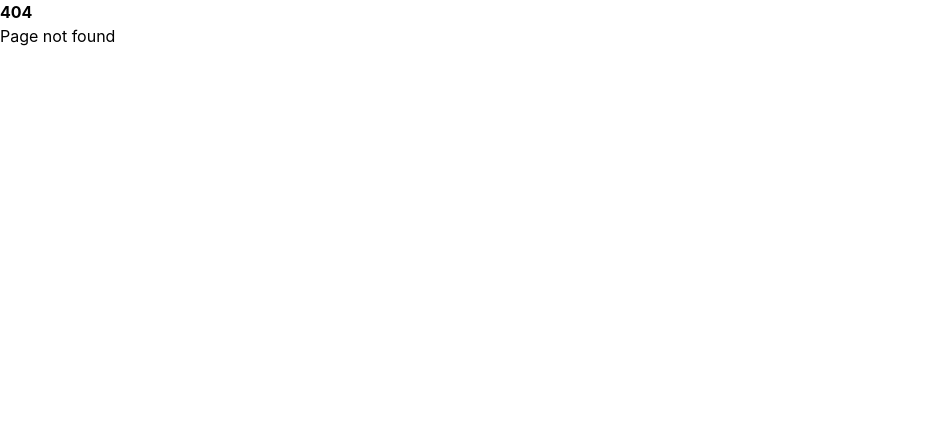
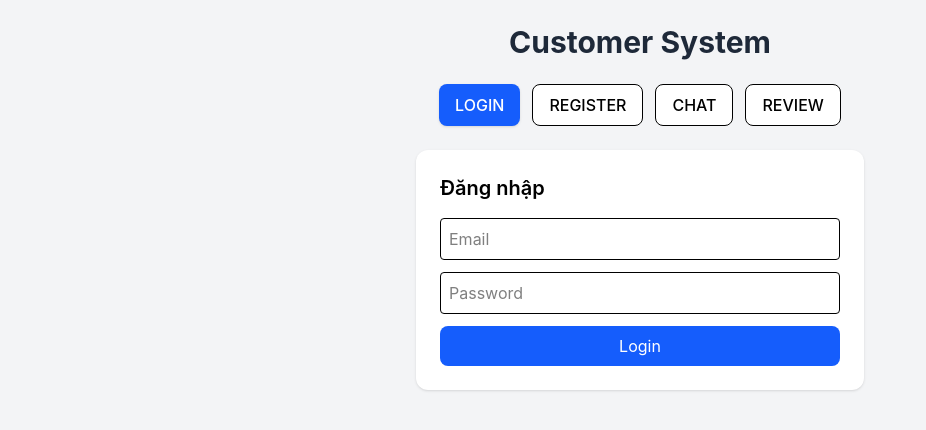
Before and after one commit to truongson0806/FE-SmartSell, a React (Vite) app: page /customer in a window 1280 px wide. Before the commit this address had no page. Shown: the top 430 px of the page, without its empty margins (0-926 px from the left). Built offline with nearby package versions, Linux system fonts and the light colour scheme.

Commit message:
code giao  diện customer

```diff
--- a/package.json
+++ b/package.json
@@ -46,6 +46,6 @@
     "eslint-plugin-react-refresh": "^0.5.2",
     "globals": "^17.4.0",
     "tailwindcss": "^4.2.2",
-    "vite": "^8.0.1"
+    "vite": "^8.0.7"
   }
 }
--- /dev/null
+++ b/src/pages/Customers/Customer.jsx
@@ -0,0 +1,142 @@
+import { useState } from "react";
+
+function Customer() {
+  const [tab, setTab] = useState("login");
+  const [messages, setMessages] = useState([
+    { from: "bot", text: "Xin chào bạn muốn mua điện thoại gì?" }
+  ]);
+  const [input, setInput] = useState("");
+
+  const sendMessage = () => {
+    if (!input) return;
+
+    const newMessages = [
+      ...messages,
+      { from: "user", text: input },
+      {
+        from: "bot",
+        text: "  iPhone 15, Samsung S24, Xiaomi 13 Pro, Oppo Find X6 Pro, Vivo X90 Pro, Realme GT 3 Pro, OnePlus 11T Pro, Asus ROG Phone 7 Pro, Google Pixel 8 Pro, Sony Xperia 1 IV"
+      }
+    ];
+
+    setMessages(newMessages);
+    setInput("");
+  };
+
+  return (
+    <div className="min-h-screen bg-gray-100 flex flex-col items-center p-6">
+
+      {/* 🌟 HEADER */}
+      <h1 className="text-3xl font-bold mb-6 text-gray-800">
+        Customer System
+      </h1>
+
+      {/* 🔥 TAB */}
+      <div className="flex gap-3 mb-6">
+        {["login", "register", "chat", "review"].map((t) => (
+          <button
+            key={t}
+            onClick={() => setTab(t)}
+            className={`px-4 py-2 rounded-lg font-medium transition
+              ${tab === t
+                ? "bg-blue-600 text-white shadow"
+                : "bg-white border hover:bg-gray-200"}`}
+          >
+            {t.toUpperCase()}
+          </button>
+        ))}
+      </div>
+
+      {/*  LOGIN */}
+      {tab === "login" && (
+        <div className="w-full max-w-md bg-white p-6 rounded-xl shadow">
+          <h2 className="text-xl font-semibold mb-4">Đăng nhập</h2>
+          <input className="w-full border p-2 mb-3 rounded" placeholder="Email" />
+          <input className="w-full border p-2 mb-3 rounded" placeholder="Password" type="password" />
+          <button className="w-full bg-blue-600 text-white py-2 rounded-lg hover:bg-blue-700">
+            Login
+          </button>
+        </div>
+      )}
+
+      {/*  REGISTER */}
+      {tab === "register" && (
+        <div className="w-full max-w-md bg-white p-6 rounded-xl shadow">
+          <h2 className="text-xl font-semibold mb-4">Đăng ký</h2>
+          <input className="w-full border p-2 mb-3 rounded" placeholder="Name" />
+          <input className="w-full border p-2 mb-3 rounded" placeholder="Email" />
+          <input className="w-full border p-2 mb-3 rounded" placeholder="Password" type="password" />
+          <button className="w-full bg-green-600 text-white py-2 rounded-lg hover:bg-green-700">
+            Register
+          </button>
+        </div>
+      )}
+
+      {/*  CHATBOT */}
+      {tab === "chat" && (
+        <div className="w-full max-w-md bg-white p-4 rounded-xl shadow flex flex-col">
+          <h2 className="text-xl font-semibold mb-3">Chatbot tư vấn</h2>
+
+          <div className="flex-1 h-64 overflow-y-auto border rounded p-2 mb-3 bg-gray-50">
+            {messages.map((msg, i) => (
+              <div
+                key={i}
+                className={`mb-2 flex ${msg.from === "user" ? "justify-end" : "justify-start"}`}
+              >
+                <span
+                  className={`px-3 py-2 rounded-lg text-sm
+                    ${msg.from === "user"
+                      ? "bg-blue-500 text-white"
+                      : "bg-gray-200 text-gray-800"}`}
+                >
+                  {msg.text}
+                </span>
+              </div>
+            ))}
+          </div>
+
+          <div className="flex gap-2">
+            <input
+              className="flex-1 border p-2 rounded"
+              value={input}
+              onChange={(e) => setInput(e.target.value)}
+              placeholder="Nhập câu hỏi..." />
+            <button
+              onClick={sendMessage}
+              className="bg-purple-600 text-white px-4 rounded-lg hover:bg-purple-700"
+            >
+              Gửi
+            </button>
+          </div>
+        </div>
+      )}
+
+      {/* ⭐ REVIEW */}
+      {tab === "review" && (
+        <div className="w-full max-w-md bg-white p-6 rounded-xl shadow">
+          <h2 className="text-xl font-semibold mb-4">Review sản phẩm</h2>
+
+          <textarea
+            className="w-full border p-2 rounded mb-3"
+            placeholder="Nhập review..." />
+
+          <button className="w-full bg-orange-500 text-white py-2 rounded-lg hover:bg-orange-600 mb-4">
+            Gửi review
+          </button>
+
+          <div className="space-y-2">
+            <div className="p-3 bg-gray-100 rounded-lg shadow-sm">
+              ⭐️⭐️⭐️⭐️⭐️ Sản phẩm rất tốt!
+            </div>
+            <div className="p-3 bg-gray-100 rounded-lg shadow-sm">
+              ⭐️⭐️⭐️ Ok nhưng giá hơi cao
+            </div>
+          </div>
+        </div>
+      )}
+
+    </div>
+  );
+}
+
+export default Customer;
--- a/src/route/route.jsx
+++ b/src/route/route.jsx
@@ -6,6 +6,7 @@ import PageNotFound from "../pages/not-found/PageNotFound";
 import DashboardOwnerPage from "../pages/StoreOwner/Dashboard/DashboardOwner";
 import OrdersOwnerPage from "../pages/StoreOwner/Orders/OrdersOwnerStore";
 import ProductsOwnerPage from "../pages/StoreOwner/Products/ProductsOwner";
+import Customer from "../pages/Customers/Customer";
 
 // Public routes không cần bảo vệ
 export const publicRoutes = [
@@ -25,6 +26,13 @@ export const publicRoutes = [
   {
     path: '*',
     element: <PageNotFound />,
+  },
+  {
+    path: '/customer',
+    element: <MainLayout />,
+    children: [
+        { index: true, element: <Customer /> }
+    ]
 },
 ]
 // export const storeOwnerRoutes = [
```
Also changed, not shown: 1 other file (tests, documents, lock files or other folders). Lines whose indentation alone changed are shown as unchanged.
